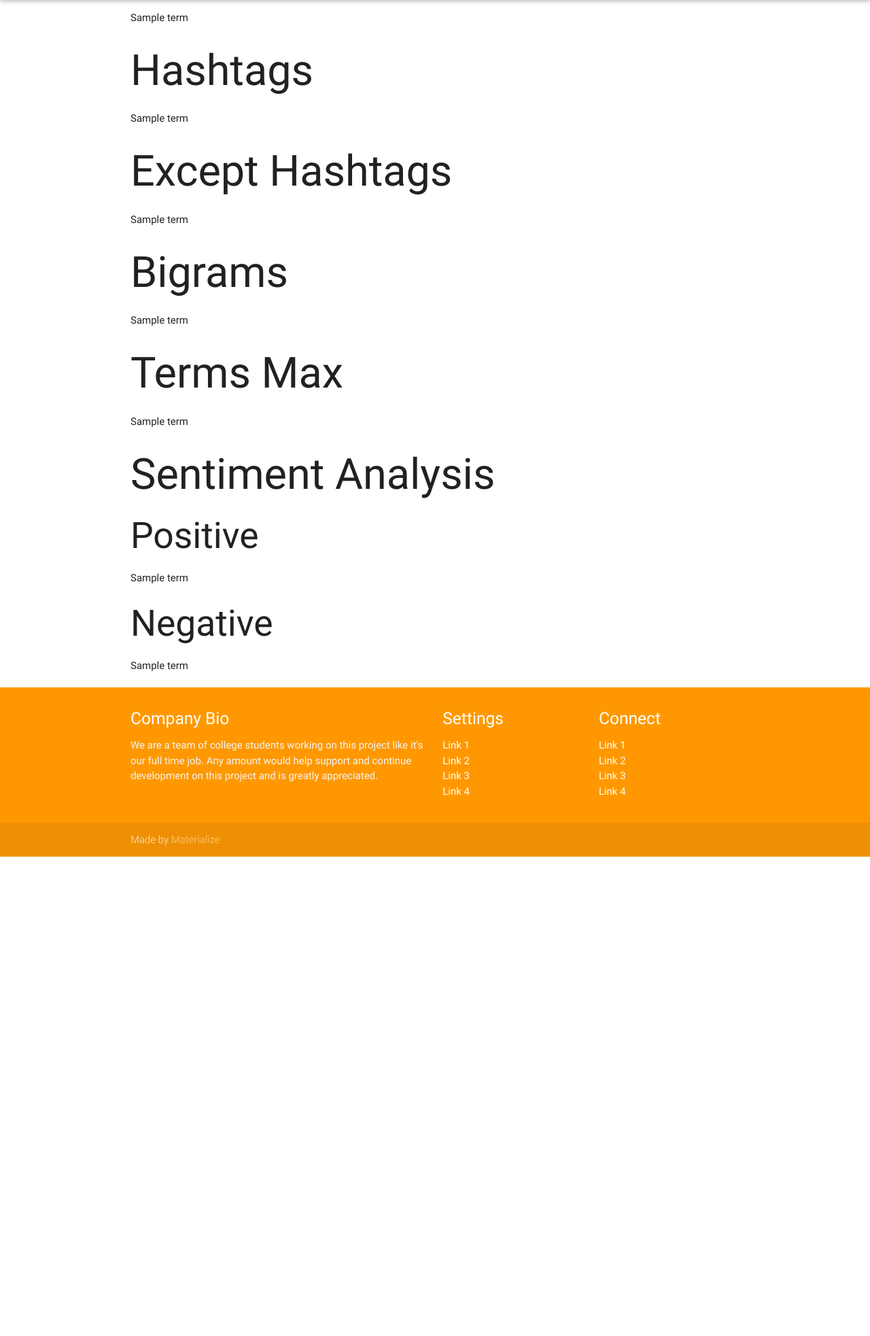
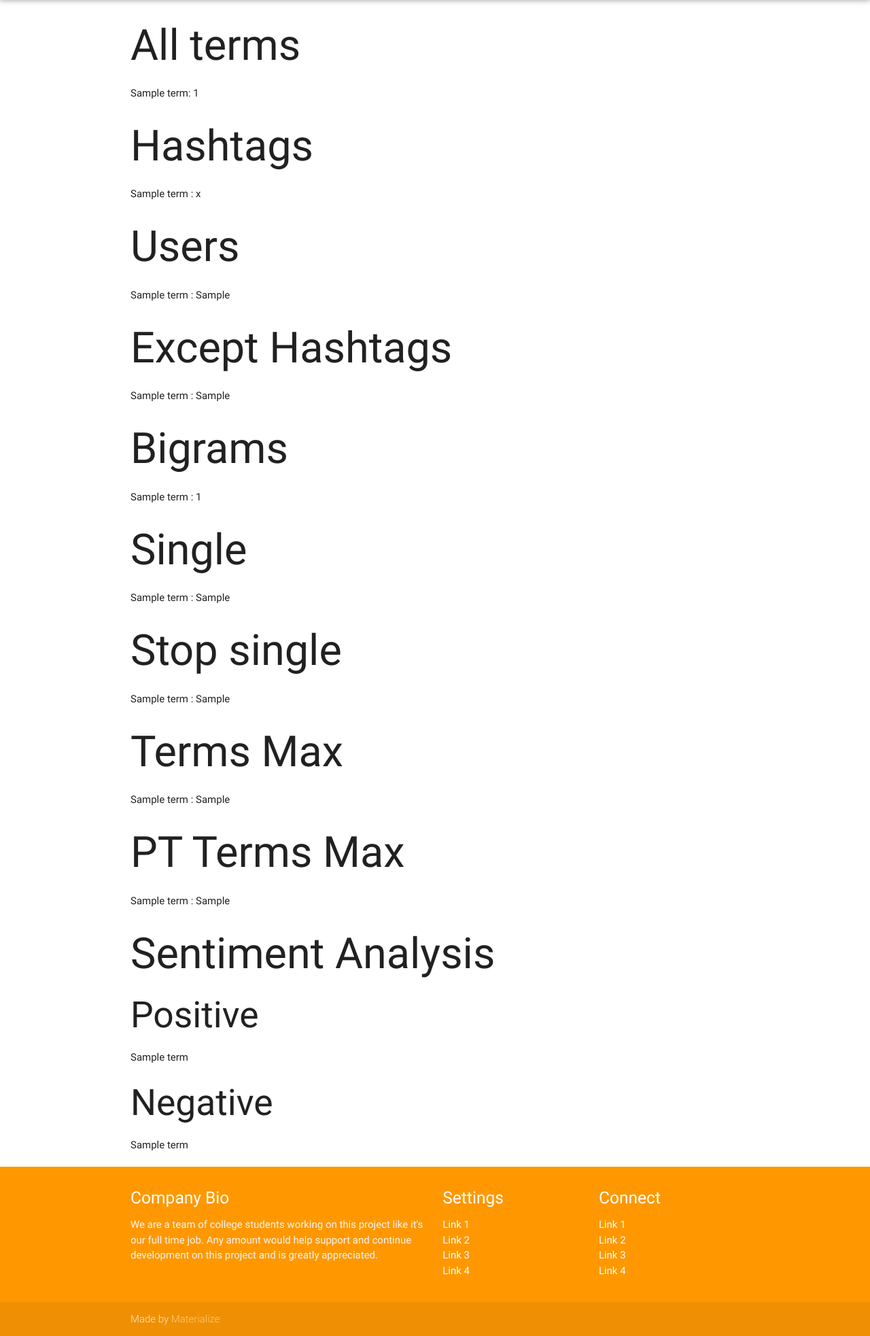
Before and after one commit to aczapata/twitter, a Django app: template collector/templates/collector/statistics.html in a window 1280 px wide. Shown: the part 64-2029 px from the top of the page at 68% size. Before the commit the page ends 1324 px from the top, so only its background shows below. Run offline with Django 3.2, Linux system fonts and the light colour scheme; the template is opened without the code that fills it: most values are stand-ins (such as "Sample title", 1, 10 or a date in 2020); parts of the project's set-up code (start-up, migrations or seed data) failed here and were passed over; some libraries are stand-ins or nearby versions.

```diff
--- a/collector/templates/collector/statistics.html
+++ b/collector/templates/collector/statistics.html
@@ -4,38 +4,66 @@
 
 {% block content %}
 <div class="container">
-
+	<h1>All terms</h1>
 	<ul>
-	{% for term in count_alt %}
-	    <li>{{ term }}</li>
+	{% for term, n in count_all %}
+	    <li>{{ term }}: {{n}}</li>
 	{% endfor %}
 	</ul>
 
 	<h1> Hashtags</h1>
 	<ul>
-	{% for term in count_hash%}
-	    <li>{{ term }}</li>
+	{% for term,n in count_hash%}
+	    <li>{{ term }} : {{n}}</li>
+	{% endfor %}
+	</ul>
+
+	<h1> Users</h1>
+	<ul>
+	{% for term,n in count_user%}
+	    <li>{{ term }} : {{n}}</li>
 	{% endfor %}
 	</ul>
 
 	<h1>Except Hashtags</h1>
 	<ul>
-	{% for term in count_only%}
-	    <li>{{ term }}</li>
+	{% for term,n in count_only%}
+	    <li>{{ term }} : {{n}}</li>
 	{% endfor %}
 	</ul>
 
 	<h1>Bigrams</h1>
 	<ul>
-	{% for term in count_bigrams%}
-	    <li>{{ term }}</li>
+	{% for term, n in count_bigrams%}
+	    <li>{{ term }} : {{n}}</li>
+	{% endfor %}
+	</ul>
+
+	<h1> Single</h1>
+	<ul>
+	{% for term,n in count_single%}
+	    <li>{{ term }} : {{n}}</li>
+	{% endfor %}
+	</ul>
+
+	<h1> Stop single</h1>
+	<ul>
+	{% for term,n in count_stop_single%}
+	    <li>{{ term }} : {{n}}</li>
 	{% endfor %}
 	</ul>
 
 	<h1>Terms Max</h1>
 	<ul>
-	{% for term in terms_max%}
-	    <li>{{ term }}</li>
+	{% for term, n in terms_max%}
+	    <li>{{ term }} : {{n}}</li>
+	{% endfor %}
+	</ul>
+
+	<h1>PT Terms Max</h1>
+	<ul>
+	{% for term, n in p_t_max_terms%}
+	    <li>{{ term }} : {{n}}</li>
 	{% endfor %}
 	</ul>
 
```
Also changed, not shown: collector/views.py (+38 -42 lines), 1 other file.
